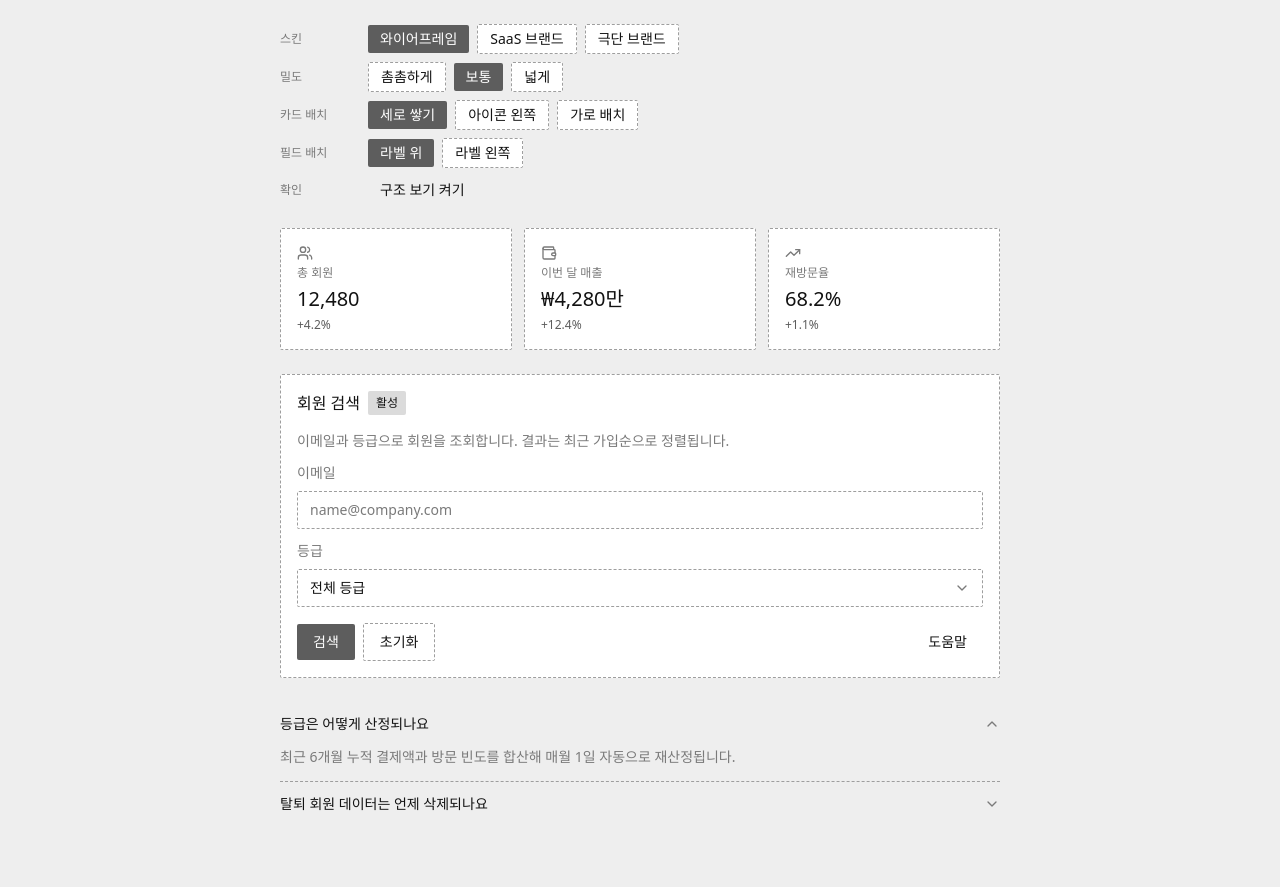
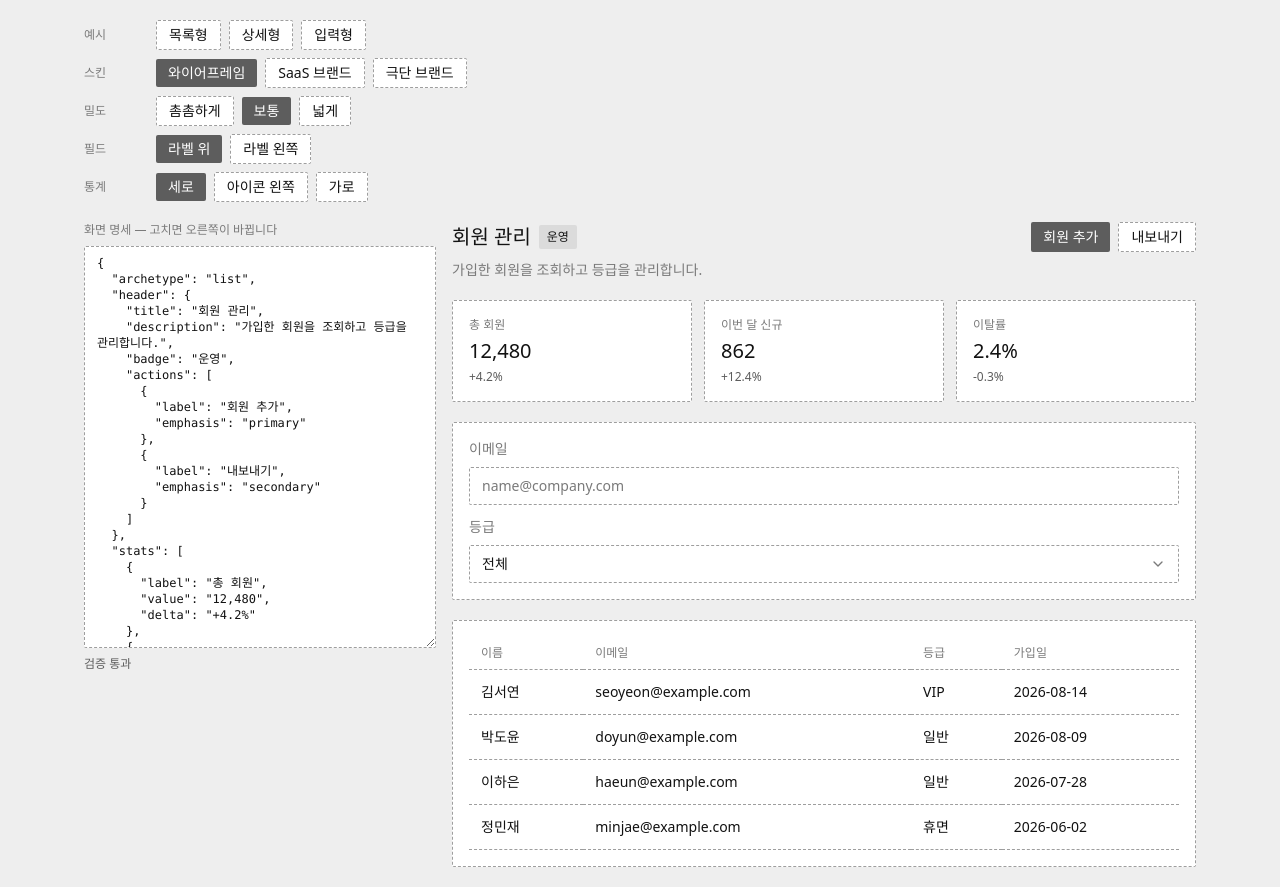
Before and after one commit to shinhyuk-pm/components, a Next.js app: page / in a window 1280 px wide. Before the commit the page ends 850 px from the top, so only its background shows below. Built offline with nearby package versions, Linux system fonts and the light colour scheme.

Commit message:
feat: 명세 편집기와 실시간 미리보기
왼쪽에서 명세를 고치면 오른쪽 화면이 즉시 바뀐다.
명세가 잘못되면 화면을 그리지 않고 문제를 한국어로 알려준다.

```diff
--- a/app/page.tsx
+++ b/app/page.tsx
@@ -1,49 +1,11 @@
 "use client";
 
-import { TrendingUp, Users, Wallet } from "lucide-react";
-import { useEffect, useState } from "react";
-import {
-  Accordion,
-  AccordionContent,
-  AccordionItem,
-  AccordionTrigger,
-} from "@/components/ui/accordion";
-import { Badge } from "@/components/ui/badge";
+import { useEffect, useMemo, useState } from "react";
+import { Screen } from "@/components/blocks/screen";
 import { Button } from "@/components/ui/button";
-import {
-  Card,
-  CardContent,
-  CardDescription,
-  CardFooter,
-  CardHeader,
-  CardTitle,
-} from "@/components/ui/card";
-import {
-  Dialog,
-  DialogClose,
-  DialogContent,
-  DialogDescription,
-  DialogFooter,
-  DialogTitle,
-  DialogTrigger,
-} from "@/components/ui/dialog";
-import { Field } from "@/components/ui/field";
-import { Input } from "@/components/ui/input";
-import { Label } from "@/components/ui/label";
-import {
-  Select,
-  SelectContent,
-  SelectItem,
-  SelectTrigger,
-  SelectValue,
-} from "@/components/ui/select";
-import {
-  StatCard,
-  StatCardDelta,
-  StatCardIcon,
-  StatCardLabel,
-  StatCardValue,
-} from "@/components/ui/stat-card";
+import { Textarea } from "@/components/ui/textarea";
+import { SAMPLE_SPECS } from "@/lib/sample-specs";
+import { validateScreenSpec } from "@/lib/screen-spec";
 
 const SKINS = [
   { id: "wireframe", label: "와이어프레임" },
@@ -57,27 +19,15 @@ const DENSITIES = [
   { id: "airy", label: "넓게" },
 ];
 
-const LAYOUTS = [
-  { id: "stacked", label: "세로 쌓기" },
-  { id: "icon-left", label: "아이콘 왼쪽" },
-  { id: "horizontal", label: "가로 배치" },
-] as const;
-
 const FIELD_LAYOUTS = [
   { id: "stacked", label: "라벨 위" },
   { id: "inline", label: "라벨 왼쪽" },
-] as const;
-
-const STATS = [
-  { icon: Users, label: "총 회원", value: "12,480", delta: "+4.2%" },
-  { icon: Wallet, label: "이번 달 매출", value: "₩4,280만", delta: "+12.4%" },
-  { icon: TrendingUp, label: "재방문율", value: "68.2%", delta: "+1.1%" },
 ];
 
-const GRADES = [
-  { value: "all", label: "전체 등급" },
-  { value: "vip", label: "VIP" },
-  { value: "regular", label: "일반" },
+const STAT_LAYOUTS = [
+  { id: "stacked", label: "세로" },
+  { id: "icon-left", label: "아이콘 왼쪽" },
+  { id: "horizontal", label: "가로" },
 ];
 
 function Switcher({
@@ -87,13 +37,13 @@ function Switcher({
   onChange,
 }: {
   title: string;
-  options: readonly { id: string; label: string }[];
+  options: { id: string; label: string }[];
   value: string;
   onChange: (id: string) => void;
 }) {
   return (
     <div className="flex flex-wrap items-center gap-(--t3-pad-2)">
-      <span className="w-20 shrink-0 text-(--t2-muted) text-xs">{title}</span>
+      <span className="w-16 shrink-0 text-(--t2-muted) text-xs">{title}</span>
       {options.map((o) => (
         <Button
           key={o.id}
@@ -111,126 +61,90 @@ function Switcher({
 export default function Home() {
   const [skin, setSkin] = useState("wireframe");
   const [density, setDensity] = useState("comfortable");
-  const [statLayout, setStatLayout] = useState<(typeof LAYOUTS)[number]["id"]>("stacked");
-  const [fieldLayout, setFieldLayout] = useState<(typeof FIELD_LAYOUTS)[number]["id"]>("stacked");
-  const [structure, setStructure] = useState(false);
+  const [fieldLayout, setFieldLayout] = useState("stacked");
+  const [statLayout, setStatLayout] = useState("stacked");
+  const [source, setSource] = useState(() => JSON.stringify(SAMPLE_SPECS[0].spec, null, 2));
 
   useEffect(() => {
     document.documentElement.dataset.skin = skin;
     document.documentElement.dataset.density = density;
   }, [skin, density]);
 
+  const result = useMemo(() => {
+    try {
+      return validateScreenSpec(JSON.parse(source));
+    } catch {
+      return { ok: false as const, errors: ["JSON 형식이 올바르지 않습니다."], spec: undefined };
+    }
+  }, [source]);
+
   return (
-    <div className={structure ? "structure-view" : undefined}>
-      <div className="mx-auto flex max-w-3xl flex-col gap-(--t3-pad-6) p-(--t3-pad-6)">
+    <div className="mx-auto flex max-w-6xl flex-col gap-(--t3-pad-5) p-(--t3-pad-5)">
       <section className="flex flex-col gap-(--t3-pad-2)">
+        <div className="flex flex-wrap items-center gap-(--t3-pad-2)">
+          <span className="w-16 shrink-0 text-(--t2-muted) text-xs">예시</span>
+          {SAMPLE_SPECS.map((s) => (
+            <Button
+              key={s.id}
+              variant="secondary"
+              size="sm"
+              onClick={() => setSource(JSON.stringify(s.spec, null, 2))}
+            >
+              {s.label}
+            </Button>
+          ))}
+        </div>
         <Switcher title="스킨" options={SKINS} value={skin} onChange={setSkin} />
         <Switcher title="밀도" options={DENSITIES} value={density} onChange={setDensity} />
         <Switcher
-            title="카드 배치"
-            options={LAYOUTS}
-            value={statLayout}
-            onChange={(id) => setStatLayout(id as typeof statLayout)}
-          />
-          <Switcher
-            title="필드 배치"
+          title="필드"
           options={FIELD_LAYOUTS}
           value={fieldLayout}
-            onChange={(id) => setFieldLayout(id as typeof fieldLayout)}
+          onChange={setFieldLayout}
         />
-          <div className="flex items-center gap-(--t3-pad-2)">
-            <span className="w-20 shrink-0 text-(--t2-muted) text-xs">확인</span>
-            <Button variant="ghost" size="sm" onClick={() => setStructure((v) => !v)}>
-              구조 보기 {structure ? "끄기" : "켜기"}
-            </Button>
-          </div>
+        <Switcher title="통계" options={STAT_LAYOUTS} value={statLayout} onChange={setStatLayout} />
       </section>
 
-        <div className="grid gap-(--t3-pad-3) sm:grid-cols-3">
-          {STATS.map((s) => {
-            const Icon = s.icon;
-            return (
-              <StatCard key={s.label} layout={statLayout}>
-                <StatCardIcon>
-                  <Icon className="size-4" />
-                </StatCardIcon>
-                <StatCardLabel>{s.label}</StatCardLabel>
-                <StatCardValue>{s.value}</StatCardValue>
-                <StatCardDelta>{s.delta}</StatCardDelta>
-              </StatCard>
-            );
-          })}
-        </div>
+      <div className="grid gap-(--t3-pad-4) lg:grid-cols-[minmax(0,22rem)_1fr]">
+        <section className="flex flex-col gap-(--t3-pad-2)">
+          <p className="text-(--t2-muted) text-xs">화면 명세 — 고치면 오른쪽이 바뀝니다</p>
+          <Textarea
+            value={source}
+            onChange={(e) => setSource(e.target.value)}
+            rows={24}
+            spellCheck={false}
+            className="font-mono text-xs"
+          />
+          {result.ok ? (
+            <p data-slot="validation-ok" className="text-(--t2-brand) text-xs">
+              검증 통과
+            </p>
+          ) : (
+            <ul data-slot="validation-errors" className="flex flex-col gap-(--t3-pad-1)">
+              {result.errors.map((e) => (
+                <li key={e} className="text-(--t2-muted) text-xs">
+                  {e}
+                </li>
+              ))}
+            </ul>
+          )}
+        </section>
 
-        <Card>
-          <CardHeader>
-            <CardTitle>회원 검색</CardTitle>
-            <Badge>활성</Badge>
-          </CardHeader>
-          <CardContent>
-            <CardDescription>
-              이메일과 등급으로 회원을 조회합니다. 결과는 최근 가입순으로 정렬됩니다.
-            </CardDescription>
-            <Field layout={fieldLayout}>
-              <Label htmlFor="email">이메일</Label>
-              <Input id="email" placeholder="name@company.com" />
-            </Field>
-            <Field layout={fieldLayout}>
-              <Label>등급</Label>
-              <Select defaultValue="all" items={GRADES}>
-                <SelectTrigger>
-                  <SelectValue />
-                </SelectTrigger>
-                <SelectContent>
-                  {GRADES.map((g) => (
-                    <SelectItem key={g.value} value={g.value}>
-                      {g.label}
-                    </SelectItem>
-                  ))}
-                </SelectContent>
-              </Select>
-            </Field>
-          </CardContent>
-          <CardFooter>
-            <Button>검색</Button>
-            <Button variant="secondary">초기화</Button>
-            <Dialog>
-              <DialogTrigger
-                render={
-                  <Button variant="ghost" className="ml-auto">
-                    도움말
-                  </Button>
-                }
+        <section>
+          {result.ok && result.spec ? (
+            <Screen
+              spec={result.spec}
+              options={{
+                fieldLayout: fieldLayout as "stacked" | "inline",
+                statLayout: statLayout as "stacked" | "icon-left" | "horizontal",
+              }}
             />
-              <DialogContent>
-                <DialogTitle>검색 범위 안내</DialogTitle>
-                <DialogDescription>
-                  탈퇴 후 30일이 지난 회원은 조회되지 않습니다. 통계 데이터는 비식별 처리되어 별도
-                  보관됩니다.
-                </DialogDescription>
-                <DialogFooter>
-                  <DialogClose render={<Button variant="secondary">닫기</Button>} />
-                </DialogFooter>
-              </DialogContent>
-            </Dialog>
-          </CardFooter>
-        </Card>
-
-        <Accordion defaultValue={["q1"]}>
-          <AccordionItem value="q1">
-            <AccordionTrigger>등급은 어떻게 산정되나요</AccordionTrigger>
-            <AccordionContent>
-              최근 6개월 누적 결제액과 방문 빈도를 합산해 매월 1일 자동으로 재산정됩니다.
-            </AccordionContent>
-          </AccordionItem>
-          <AccordionItem value="q2">
-            <AccordionTrigger>탈퇴 회원 데이터는 언제 삭제되나요</AccordionTrigger>
-            <AccordionContent>
-              탈퇴 후 30일간 보관하며, 이후 개인정보는 완전 삭제되고 통계 데이터만 비식별 처리로
-              남습니다.
-            </AccordionContent>
-          </AccordionItem>
-        </Accordion>
+          ) : (
+            <p className="text-(--t2-muted) text-sm">
+              명세에 문제가 있어 화면을 그리지 않았습니다. 왼쪽 목록을 확인해주세요.
+            </p>
+          )}
+        </section>
       </div>
     </div>
   );
```
Lines whose indentation alone changed are shown as unchanged.
